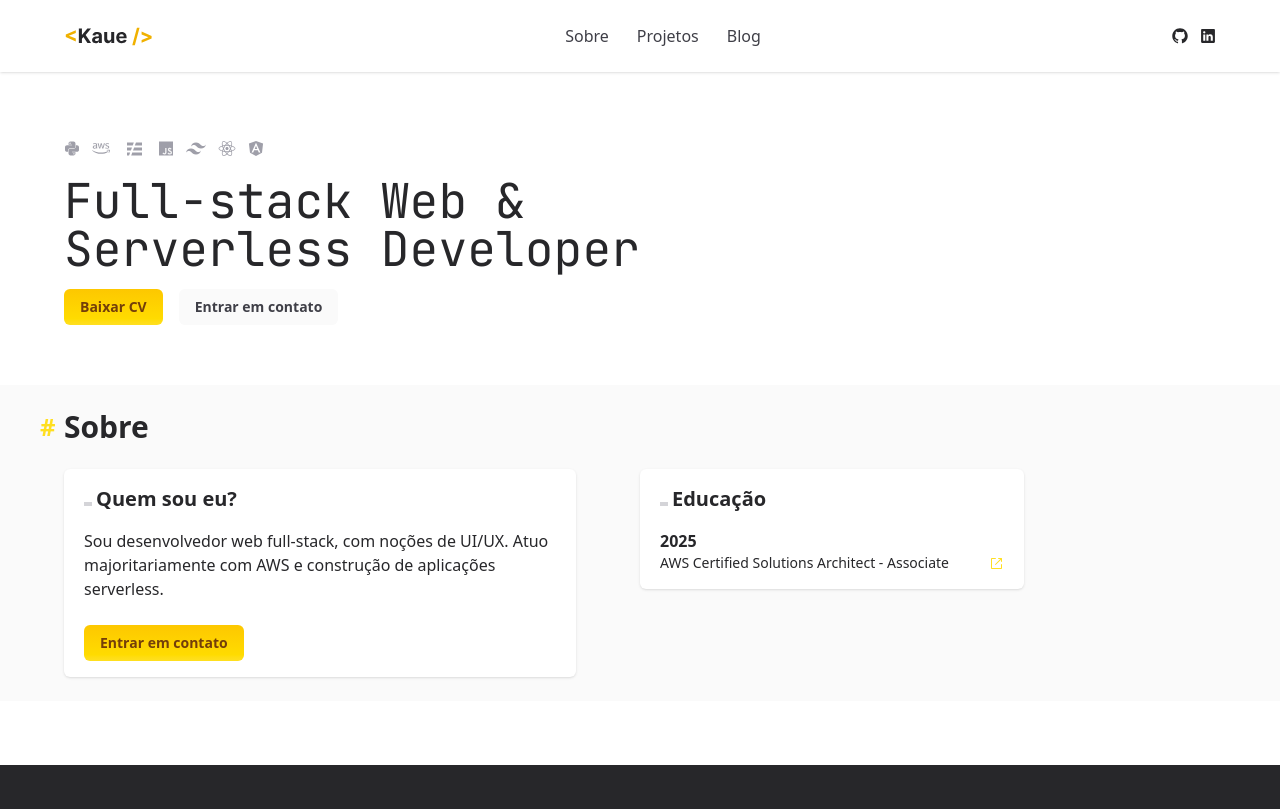
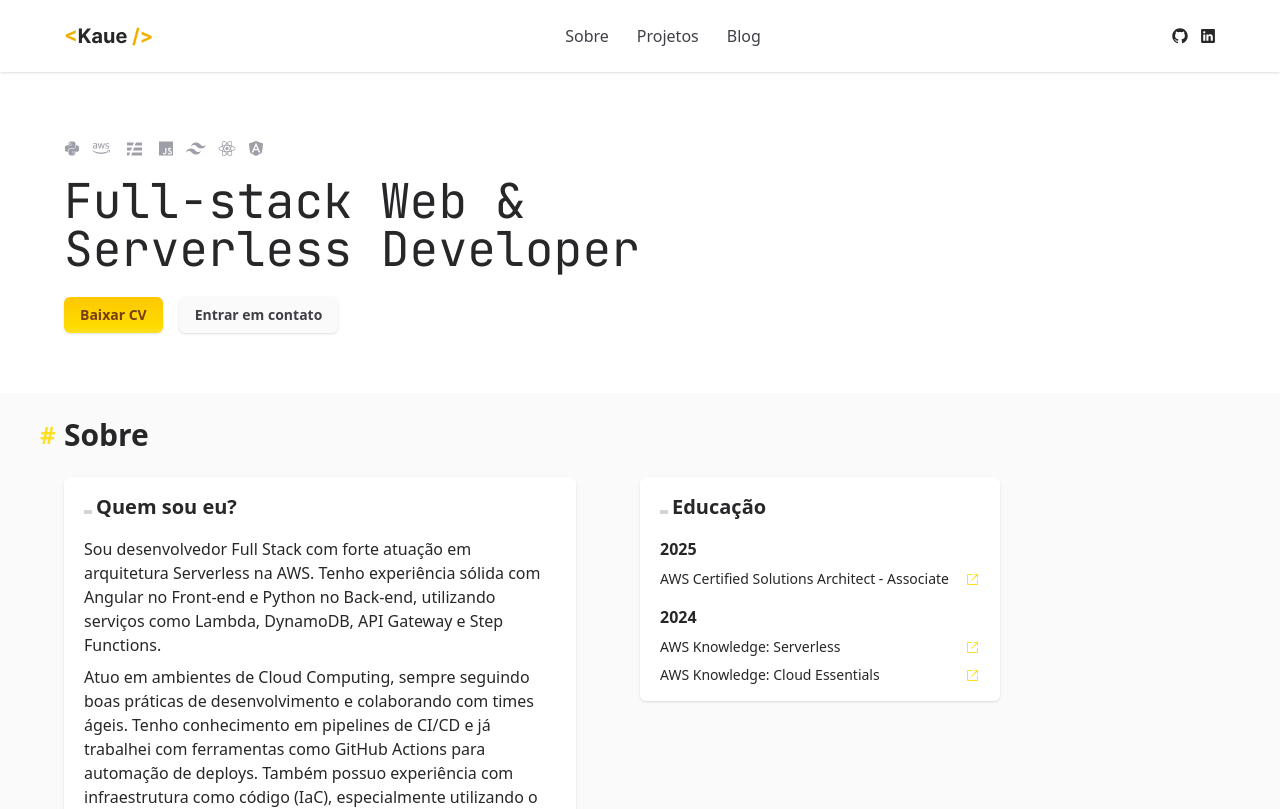
Before and after one commit to kauelima21/kaueleal.dev, a React (Vite) app: page / in a window 1280 px wide. Shown: the top 809 px of the page. Built offline with nearby package versions, Linux system fonts and the light colour scheme.

Commit message:
refactor: add some states

```diff
--- a/src/App.tsx
+++ b/src/App.tsx
@@ -11,15 +11,41 @@ import angular from './assets/angular.svg';
 
 import { ExternalLinkIcon } from '@radix-ui/react-icons';
 import { SocialLinks } from './components/SocialLinks';
+import { useState } from 'react';
 
 function App() {
+  const [qualifications] = useState([
+    {
+      year: 2025,
+      certifications: [
+        {
+          name: 'AWS Certified Solutions Architect - Associate',
+          link: 'https://www.credly.com/badges/f628a487-242d-4605-9872-221ee95058ce',
+        },
+      ],
+    },
+    {
+      year: 2024,
+      certifications: [
+        {
+          name: 'AWS Knowledge: Serverless',
+          link: 'https://www.credly.com/badges/11878cca-7ab2-4efc-9d95-85db5dd86392',
+        },
+        {
+          name: 'AWS Knowledge: Cloud Essentials',
+          link: 'https://www.credly.com/badges/3e55f598-0575-43cd-b7b4-1e93f1554585',
+        },
+      ],
+    },
+  ]);
+
   return (
     <>
       <Header />
 
       <main className="my-16 space-y-15 text-zinc-800">
-        <div className="mx-8 lg:mx-16 max-w-3xl space-y-4">
-          <div className="flex gap-3">
+        <div className="mx-8 lg:mx-16 max-w-3xl">
+          <div className="flex gap-3 mb-4">
             <img src={python} alt="Python" />
             <img src={aws} alt="AWS" />
             <img src={serverless} alt="Serverless" />
@@ -31,7 +57,7 @@ function App() {
 
           <h1 className="text-5xl font-display">Full-stack Web & Serverless Developer</h1>
 
-          <div className="flex gap-4">
+          <div className="flex gap-4 mt-6">
             <Button>Baixar CV</Button>
             <Button variant="secondary">Entrar em contato</Button>
           </div>
@@ -43,36 +69,57 @@ function App() {
           </h2>
 
           <div className="flex flex-col lg:flex-row items-start gap-16">
-            <article className="bg-white px-5 py-4 min-w-96 max-w-lg shadow-sm rounded-md">
+            <article className="bg-white px-5 py-4 max-w-lg shadow-sm rounded-md">
               <h3 className="text-xl font-bold mb-4 flex items-baseline gap-1">
                 <span className="block h-1 w-2 bg-zinc-300"></span>
                 Quem sou eu?
               </h3>
-              <p className="mb-6">
-                Sou desenvolvedor web full-stack, com noções de UI/UX. Atuo majoritariamente com AWS e construção de
-                aplicações serverless.
+              <div className="space-y-2 mb-6">
+                <p>
+                  Sou desenvolvedor Full Stack com forte atuação em arquitetura Serverless na AWS. Tenho experiência
+                  sólida com Angular no Front-end e Python no Back-end, utilizando serviços como Lambda, DynamoDB, API
+                  Gateway e Step Functions.
                 </p>
+                <p>
+                  Atuo em ambientes de Cloud Computing, sempre seguindo boas práticas de desenvolvimento e colaborando
+                  com times ágeis. Tenho conhecimento em pipelines de CI/CD e já trabalhei com ferramentas como GitHub
+                  Actions para automação de deploys. Também possuo experiência com infraestrutura como código (IaC),
+                  especialmente utilizando o Serverless Framework.
+                </p>
+                <p>
+                  Sou movido por desafios e tenho um perfil analítico, com raciocínio lógico apurado e foco em resolver
+                  problemas de forma eficiente e prática.
+                </p>
+              </div>
               <Button>Entrar em contato</Button>
             </article>
 
-            <article className="bg-white px-5 py-4 min-w-96 max-w-lg shadow-sm rounded-md">
+            <article className="bg-white px-5 py-4 max-w-lg shadow-sm rounded-md">
               <h3 className="text-xl font-bold mb-4 flex items-baseline gap-1">
                 <span className="block h-1 w-2 bg-zinc-300"></span>
                 Educação
               </h3>
-              <h4 className="font-semibold">2025</h4>
-              <ul>
-                <li>
+              <div className="space-y-4">
+                {qualifications.map((qualification, index) => (
+                  <div key={index}>
+                    <h4 className="font-semibold mb-2">{qualification.year}</h4>
+                    <ul className="space-y-2">
+                      {qualification.certifications.map((certification, index) => (
+                        <li key={index}>
                           <a
-                    href="https://www.credly.com/badges/f628a487-242d-4605-9872-221ee95058ce"
+                            href={certification.link}
                             target="_blank"
-                    className="flex items-center justify-between text-sm"
+                            className="flex items-center gap-4 justify-between text-sm"
                           >
-                    AWS Certified Solutions Architect - Associate
+                            {certification.name}
                             <ExternalLinkIcon className="text-yellow-300 hover:text-yellow-400" />
                           </a>
                         </li>
+                      ))}
                     </ul>
+                  </div>
+                ))}
+              </div>
             </article>
           </div>
         </section>
--- a/src/components/Button/index.tsx
+++ b/src/components/Button/index.tsx
@@ -6,12 +6,11 @@ interface ButtonProps extends ButtonHTMLAttributes<HTMLButtonElement> {
 }
 
 const buttonVariants = tv({
-  base: 'py-2 px-4 rounded-md font-semibold text-sm cursor-pointer transition-all duration-300',
+  base: 'py-2 px-4 rounded-md font-semibold text-sm cursor-pointer transition-all duration-300 shadow-sm',
   variants: {
     color: {
-      primary:
-        'bg-linear-to-t from-yellow-300 to-yellow-400 text-yellow-900 border-yellow-300 hover:shadow-md hover:shadow-yellow-100',
-      secondary: 'bg-zinc-50 text-zinc-700 border-zinc-100',
+      primary: 'bg-linear-to-t from-yellow-300 to-yellow-400 text-yellow-900 border-yellow-300 hover:shadow-yellow-100',
+      secondary: 'bg-zinc-50 text-zinc-700 border-zinc-100 hover:shadow-zinc-50',
     },
   },
 });
```
Lines whose indentation alone changed are shown as unchanged.
